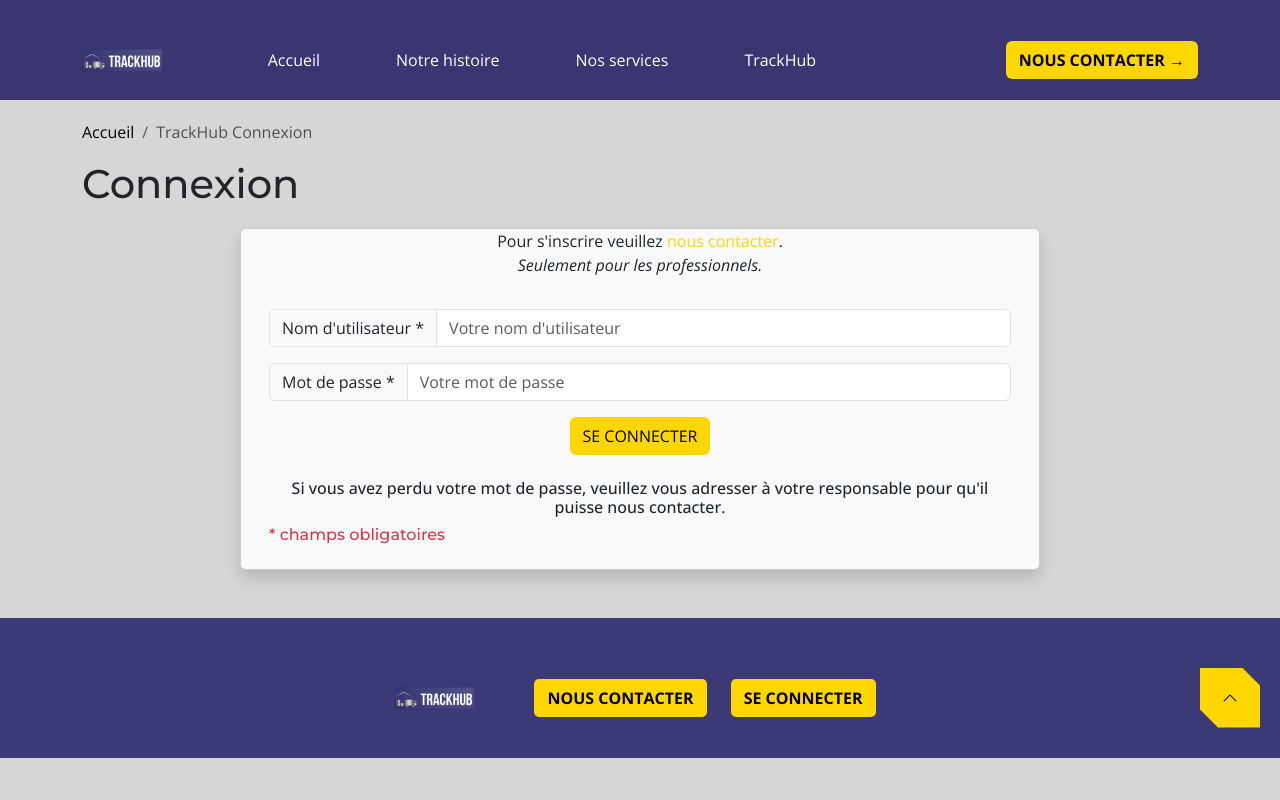
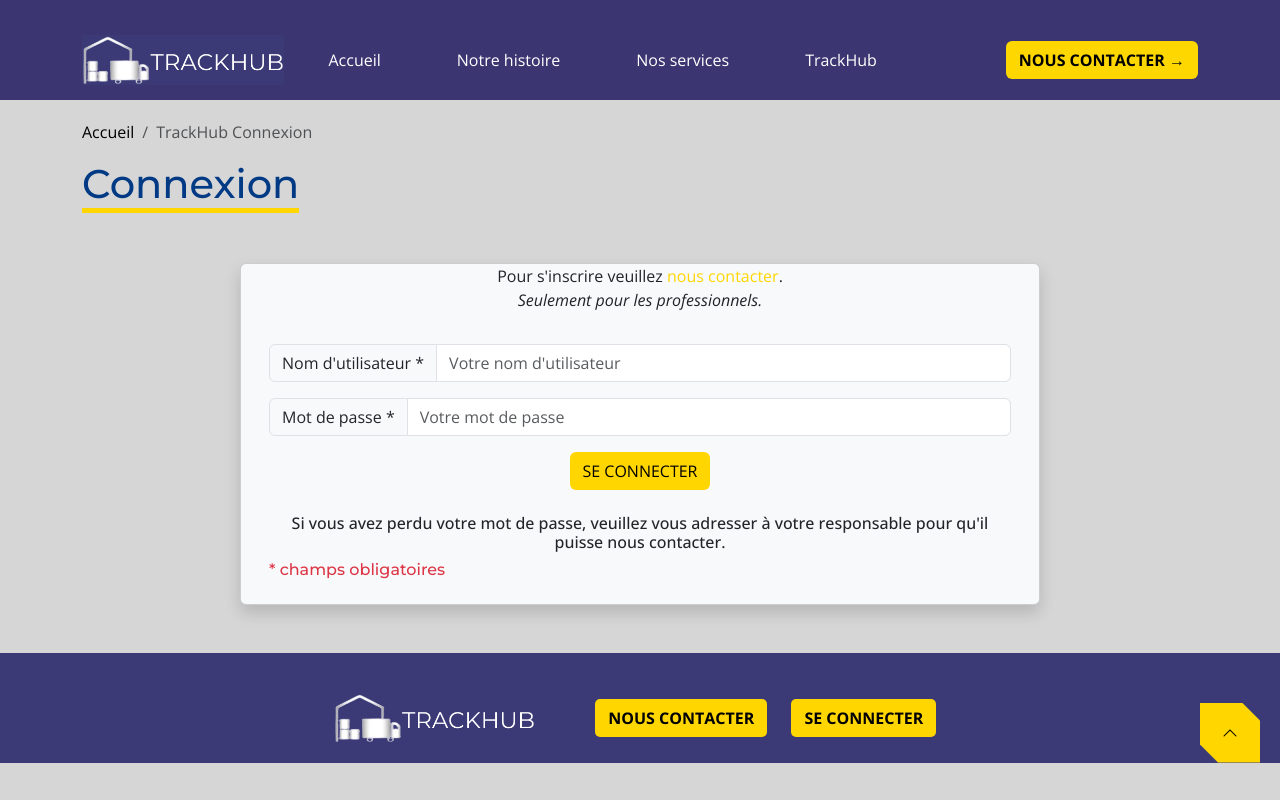
Before and after one commit to Richez-b/trackhub_logistics, a PHP site: page /trackhub/index.php?page=connect in a window 1280 px wide. Run offline with PHP 8.4, Linux system fonts and the light colour scheme; some libraries are stand-ins or nearby versions.

Commit message:
modifications

```diff
--- a/src/css/styles.scss
+++ b/src/css/styles.scss
@@ -167,7 +167,7 @@ hr {
   height: 100px;
   background-color: #3B3571;
   .navbar-brand img {
-    height: 80px;
+    height: 50px;
   }
   .navbar-nav {
     margin: 0 auto;
@@ -195,7 +195,7 @@ hr {
   padding: 20px 0;
   position: relative;
   .footer-logo img {
-    height: 80px;
+    height: 50px;
     margin-right: 50px;
   }
   .footer-buttons {
@@ -357,6 +357,12 @@ hr {
       color:$is-black;
     }
   }
+  #title_connect {
+    color:$is-blue;
+    border-bottom: 5px solid $is-primary;
+    width: fit-content;
+    margin-bottom: 50px;
+  }
 }
 // PAGE COMPTE
 #account {
--- a/src/templates/partials/footer.twig
+++ b/src/templates/partials/footer.twig
@@ -2,7 +2,7 @@
     <div class="container d-flex justify-content-center align-items-center">
       <div class="footer-logo">
         <a href="/">
-          <img src="/assets/logo/logo_trackhub.webp" alt="Logo TrackHub">
+          <img src="/assets/logo/logo_trackhub.png" alt="Logo TrackHub">
         </a>
       </div>
 
--- a/src/templates/trackhub/connect.twig
+++ b/src/templates/trackhub/connect.twig
@@ -5,7 +5,7 @@
     <meta name="viewport" content="width=device-width, initial-scale=1.0">
     <title>{{ title }}</title>
     <link rel="stylesheet" href="/css/styles.css">
-    <link rel="icon" type="image/x-icon" href="/assets/logo/logo_trackhub.webp">
+    <link rel="icon" type="image/x-icon" href="/assets/logo/logo_trackhub.png">
 
 </head>
 
@@ -14,7 +14,7 @@
     <nav class="navbar navbar-expand-lg navbar-custom">
         <div class="container">
           <a class="navbar-brand" href="/">
-            <img src="/assets/logo/logo_trackhub.webp" alt="Logo TrackHub">
+            <img src="/assets/logo/logo_trackhub.png" alt="Logo TrackHub">
           </a>
           <button class="navbar-toggler" type="button" data-bs-toggle="collapse" data-bs-target="#navbarNav" aria-controls="navbarNav" aria-expanded="false" aria-label="Toggle navigation">
             <span class="navbar-toggler-icon"></span>
@@ -53,7 +53,7 @@
             </ol>
           </nav>
           <div>
-            <h1 id="title_story">Connexion</h1>
+            <h1 id="title_connect">Connexion</h1>
         </div>
     </div>
     <div class="container card rounded bg-light shadow" style="width: 800px;">
@@ -90,7 +90,7 @@
         <!-- Logo à gauche -->
         <div class="footer-logo">
           <a href="/">
-            <img src="/assets/logo/logo_trackhub.webp" alt="Logo TrackHub"> <!-- Remplacez par le chemin de votre image -->
+            <img src="/assets/logo/logo_trackhub.png" alt="Logo TrackHub"> <!-- Remplacez par le chemin de votre image -->
           </a>
         </div>
         <!-- Boutons centraux -->
--- a/src/templates/trackhub/partials/footer.twig
+++ b/src/templates/trackhub/partials/footer.twig
@@ -1,10 +1,8 @@
 <footer class="footer-custom mt-5">
     <div class="container d-flex justify-content-center align-items-center">
-      <!-- Logo à gauche -->
       <div class="footer-logo">
-        <img src="/assets/logo/logo_trackhub.webp" alt="Logo TrackHub"> <!-- Remplacez par le chemin de votre image -->
+        <img src="/assets/logo/logo_trackhub.png" alt="Logo TrackHub">
       </div>
-      <!-- Boutons centraux -->
       <div class="footer-buttons ">
         <a href="/?page=contact" class="btn">NOUS CONTACTER</a>
         <a href="/trackhub/index.php?page=connect" class="btn">SE DÉCONNECTER</a>
```
Also changed, not shown: public/css/styles.css, 1 other file.
